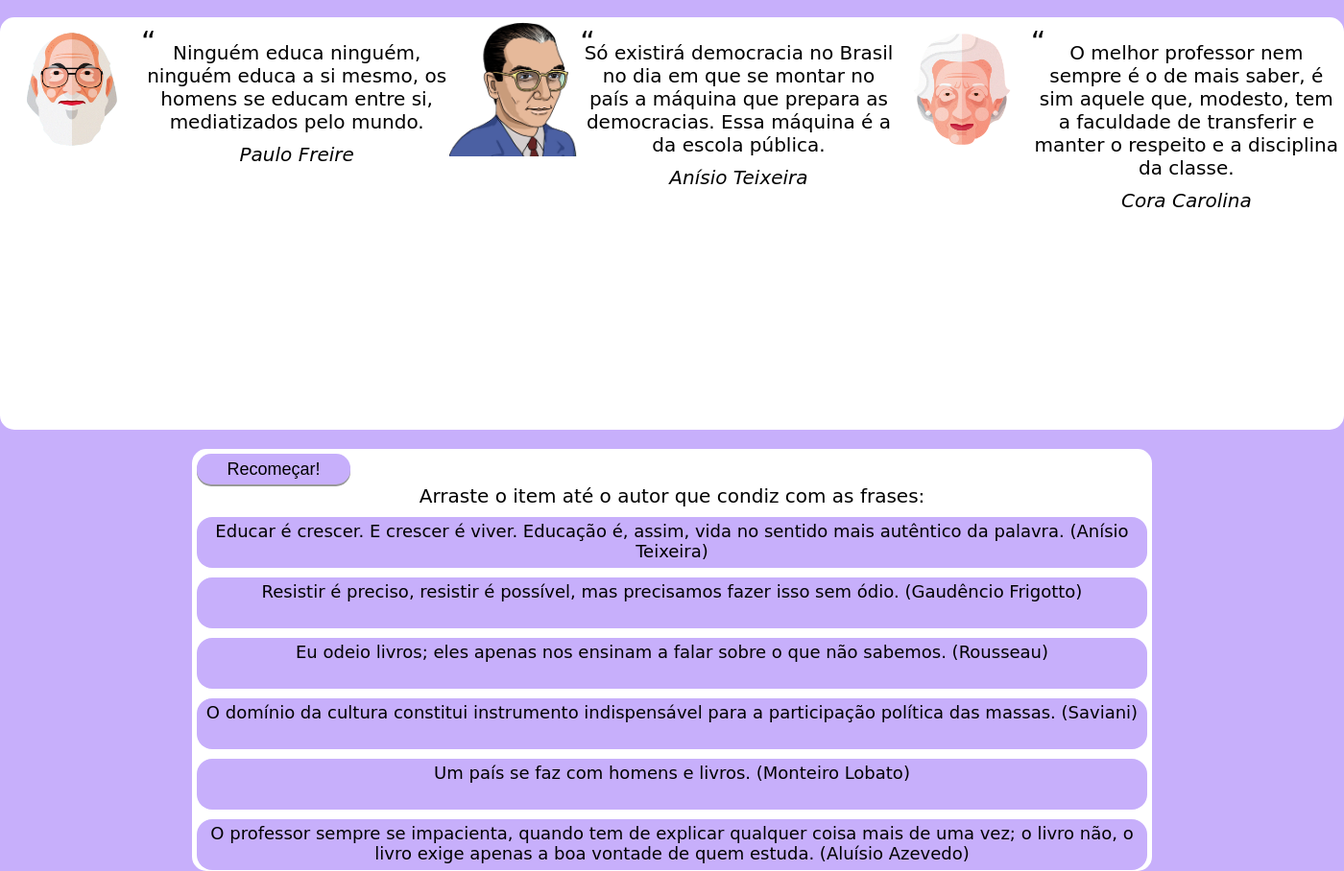
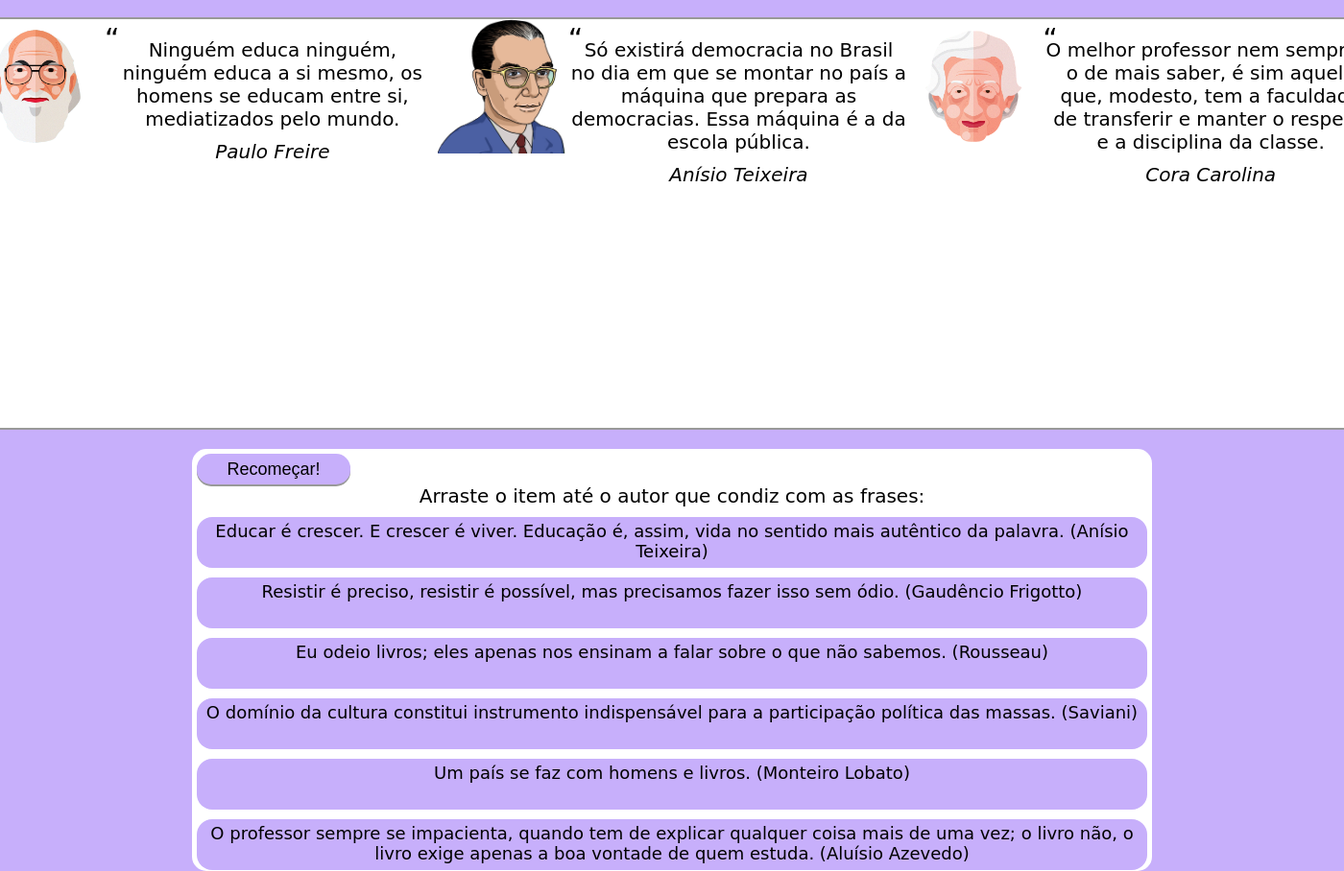
Before and after one commit to liviapessanha/projeto-arrasta-e-solta, a PHP site: page / in a window 1400 px wide; the page is wider, and only the part inside the window is pictured. Shown: the part 43-951 px from the top of that part at 96% size. Run offline with PHP 8.4, Linux system fonts and the light colour scheme; some web fonts are replaced.

Commit message:
aparencia

```diff
--- a/projeto-arrasta-e-solta/assets/style.css
+++ b/projeto-arrasta-e-solta/assets/style.css
@@ -33,13 +33,12 @@ main {
 .Autores {
   display: flex;
   height: 430px;
-  width: 1400px;
+  width: 1470px;
   background-color: #ffff;
-  border: 5px solid #FFFFFF;
+  border: 2px solid #FFFFFF;
   border-radius: 15px;
   margin-bottom: 20px;
-
-
+  border-color: #999
 }
 .Autor{
   display: block;
```
